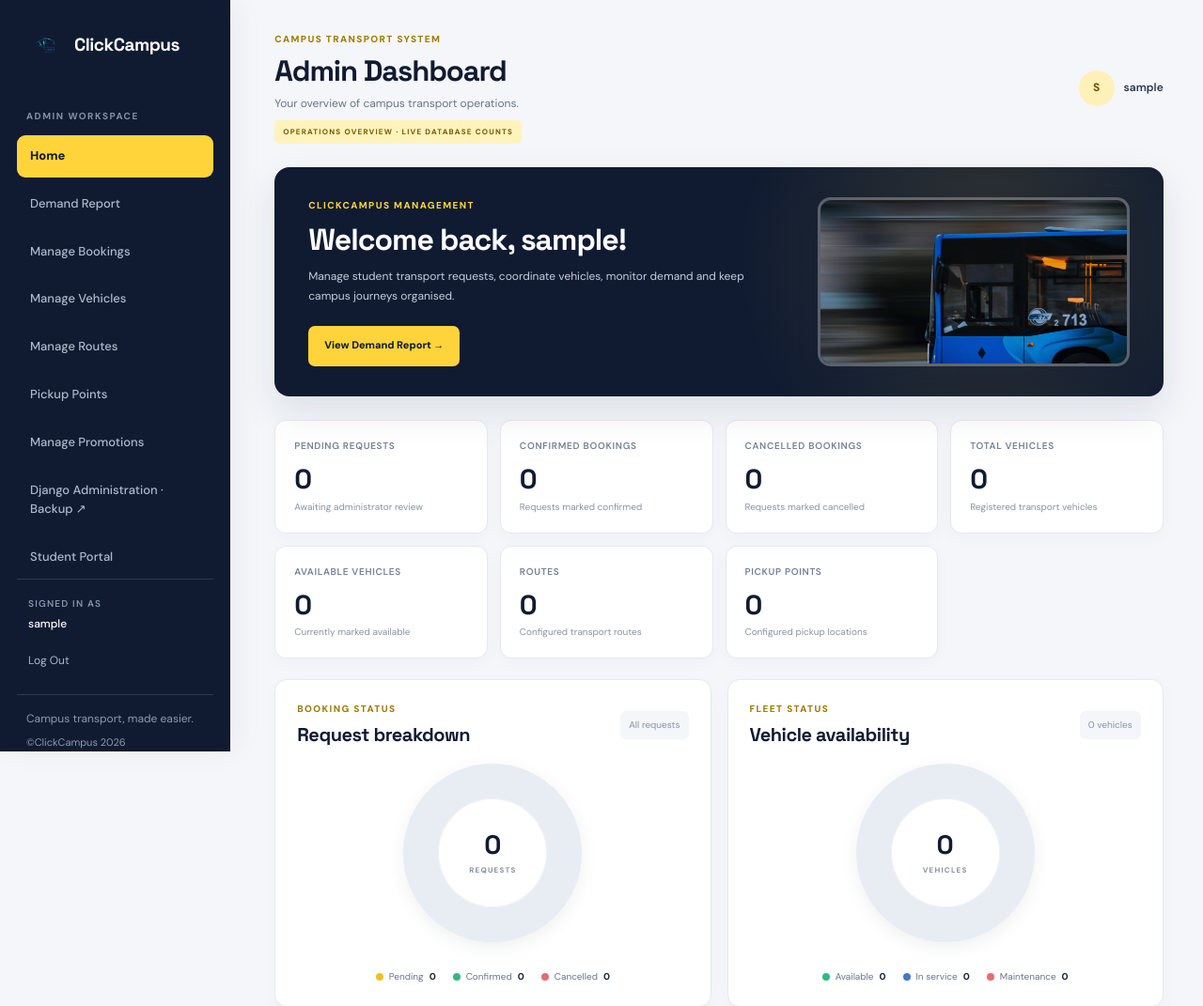
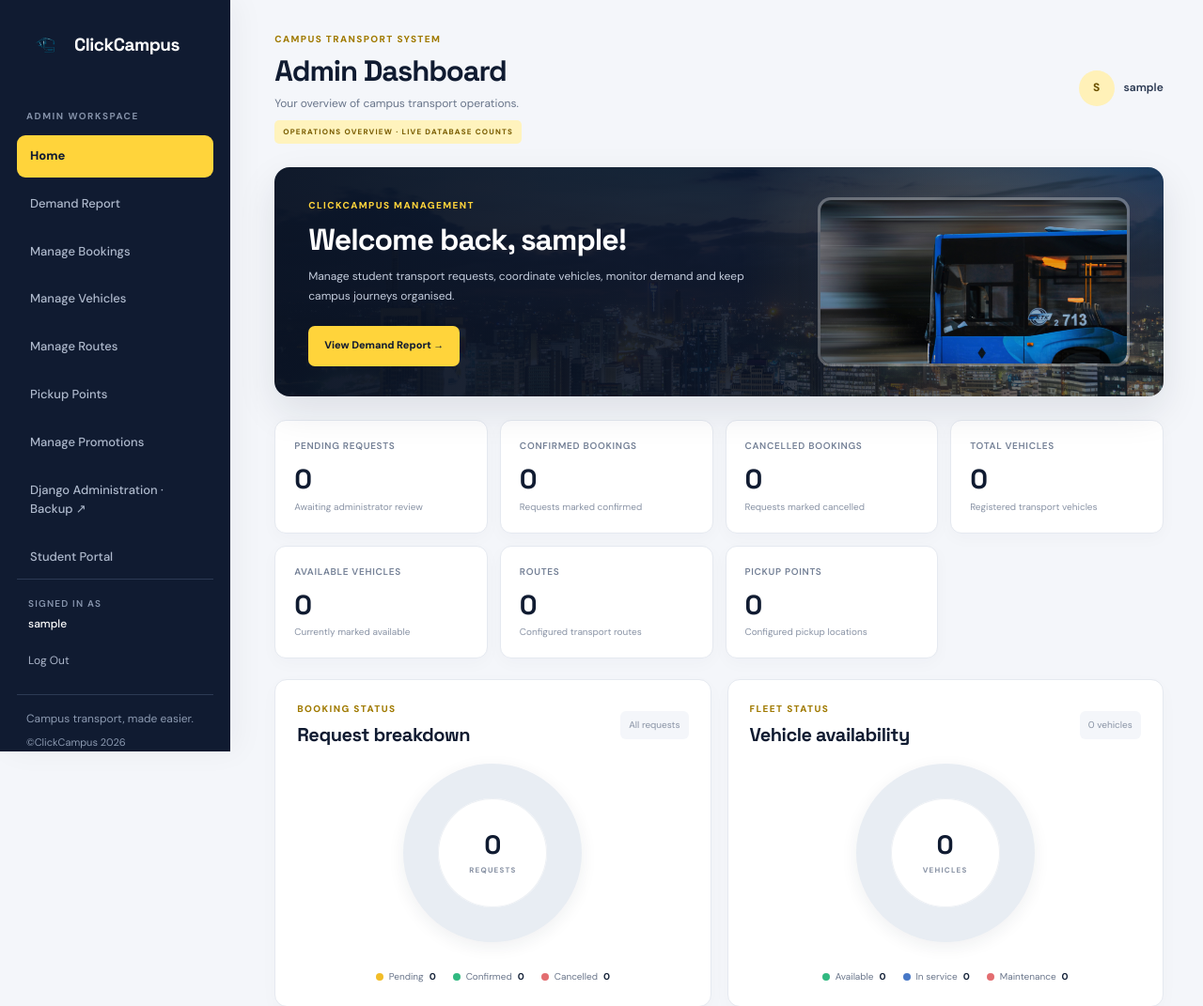
Before and after one commit to iisika/ClickCampus, a Django app: page /admin-dashboard/ in a window 1280 px wide. Shown: the top 1071 px of the page at 94% size. Run offline with Django 5.2, Linux system fonts and the light colour scheme; the visitor is signed in with stand-in values (Sample User, id 1); data comes from the database, SQL or seed files in the repository; data that the repository does not hold is empty.

Commit message:
Add subtle Nairobi dusk image to admin dashboard

```diff
--- a/transport/static/transport/admin.css
+++ b/transport/static/transport/admin.css
@@ -16,7 +16,7 @@
 .admin-dashboard-page .muted{font-size:12px;line-height:1.75;color:#69758a}
 .admin-date-chip{display:inline-flex;margin-top:7px;padding:6px 9px;border-radius:5px;background:#fff3bd;color:#795c00;font-size:8px;font-weight:800;letter-spacing:1.2px}
 .admin-dashboard-page .profile{font-size:12px;color:#293750}.admin-dashboard-page .avatar{background:#fff1b8;color:#6c5200}
-.admin-dashboard-page .welcome{position:relative;isolation:isolate;min-height:220px;padding:32px 36px;border-radius:16px;background:linear-gradient(90deg,rgba(16,27,49,.98),rgba(16,27,49,.82) 53%,rgba(16,27,49,.2)),#101b31;box-shadow:0 16px 40px #101b311a;overflow:hidden}
+.admin-dashboard-page .welcome{position:relative;isolation:isolate;min-height:220px;padding:32px 36px;border-radius:16px;background:linear-gradient(90deg,rgba(10,19,36,.97) 0%,rgba(10,19,36,.88) 54%,rgba(10,19,36,.48) 100%),url('/static/transport/image/pexels-mwauraken-29069329.jpg') center 48%/cover no-repeat;box-shadow:0 16px 40px #101b311a;overflow:hidden}
 .admin-dashboard-page .welcome:after{content:'';position:absolute;z-index:-1;inset:0;background:radial-gradient(circle at 80% 40%,#ffd43b25,transparent 34%)}
 .admin-dashboard-page .welcome h2{font-family:'Space Grotesk',sans-serif;font-size:clamp(25px,2.5vw,34px);letter-spacing:-1px}
 .admin-dashboard-page .welcome p:not(.eyebrow){max-width:480px;color:#c5cede;font-size:12px;line-height:1.8}
```
